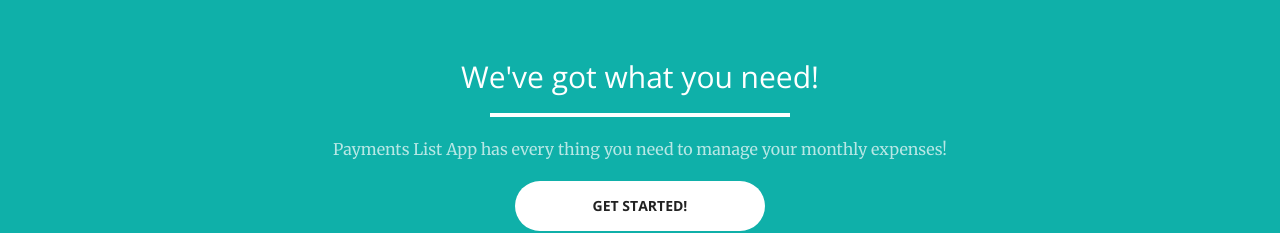
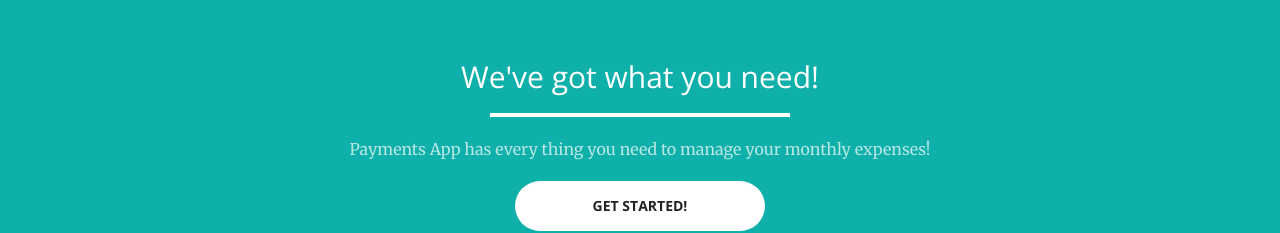
Before and after one commit to TTcuXOgaJI/paymentsList, a website: page index.html in a window 1280 px wide. Shown: the part 840-1073 px from the top of the page. Drawn offline with nearby package versions, Linux system fonts and the light colour scheme.

Commit message:
list deleted.

```diff
--- a/index.html
+++ b/index.html
@@ -54,7 +54,7 @@
             <div class="col-lg-8 col-lg-offset-2 text-center">
                 <h2 class="section-heading">We've got what you need!</h2>
                 <hr class="light">
-                <p class="text-faded">Payments List App has every thing you need to
+                <p class="text-faded">Payments App has every thing you need to
                     manage your monthly expenses!</p>
                 <a href="#services" class="page-scroll btn btn-default btn-xl sr-button">Get Started!</a>
             </div>
```
